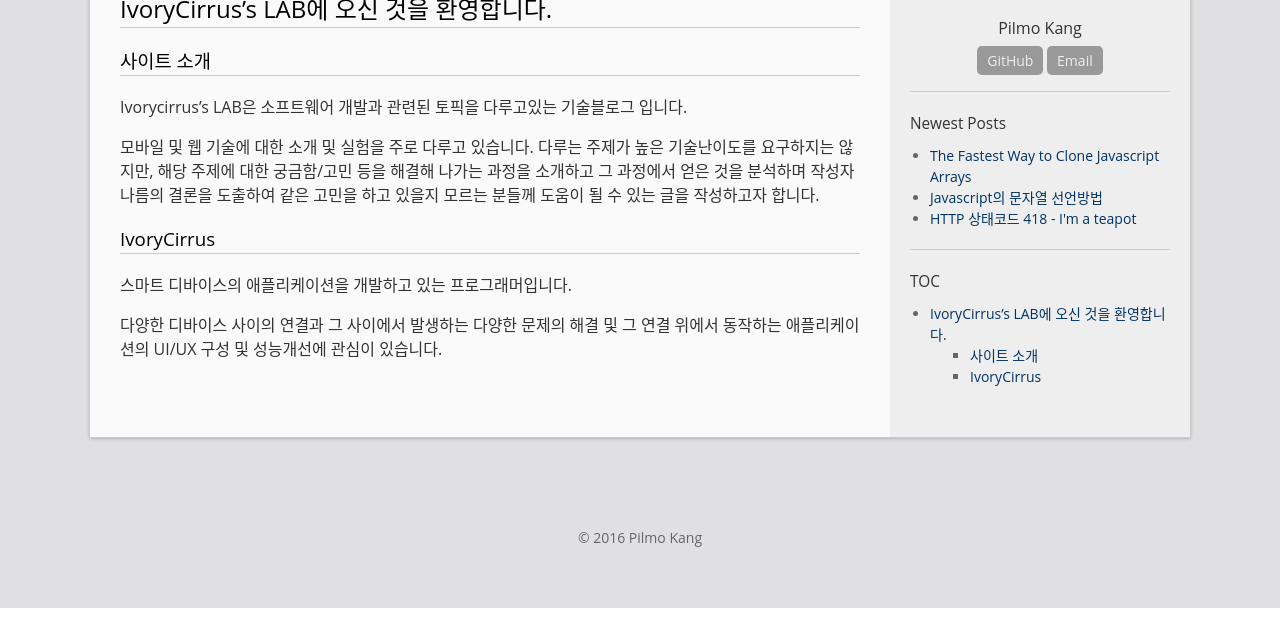
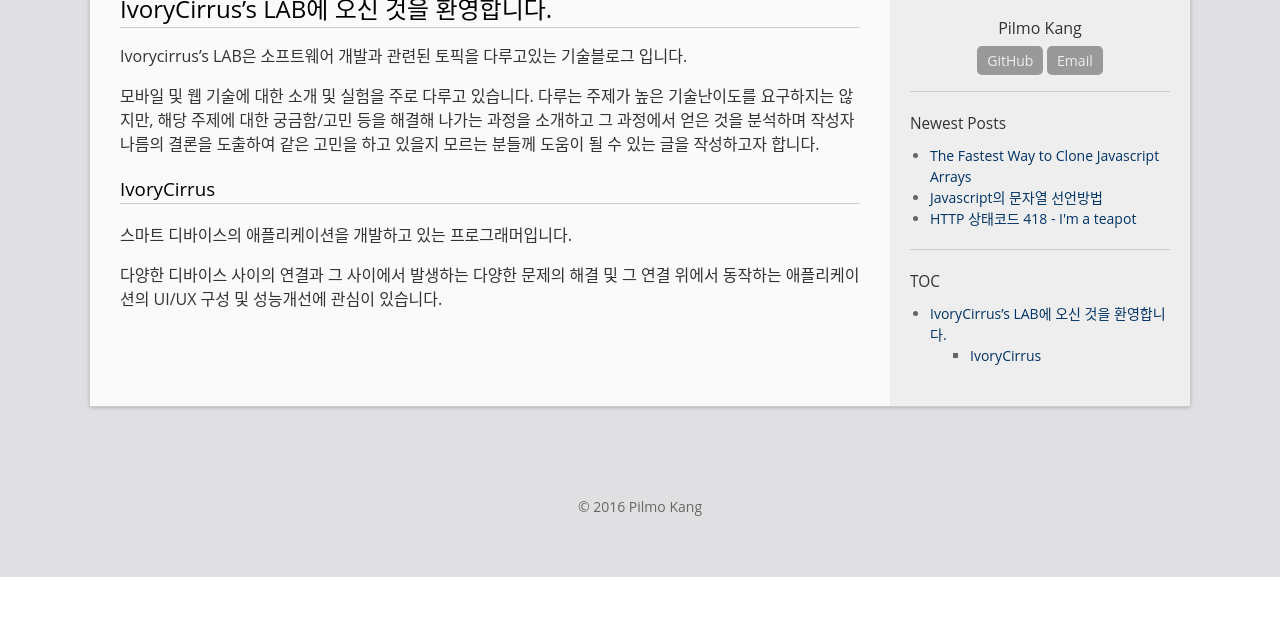
Before and after one commit to ivorycirrus/ivorycirrus.github.com, a Jekyll site: the page built from about.md, in a window 1280 px wide, cut to the strip 261-900 px from the top of the page. Built offline with Jekyll 4.4.1, drawn with Linux system fonts in a browser that asks for light colours; comment, search, counter and statistics services are not loaded.

Commit message:
about 타이틀 수정

```diff
--- a/about.md
+++ b/about.md
@@ -6,8 +6,6 @@ public: true
 ---
 
 # IvoryCirrus's LAB에 오신 것을 환영합니다.
-
-### 사이트 소개
 
 Ivorycirrus's LAB은 소프트웨어 개발과 관련된 토픽을 다루고있는 기술블로그 입니다.
 
```
